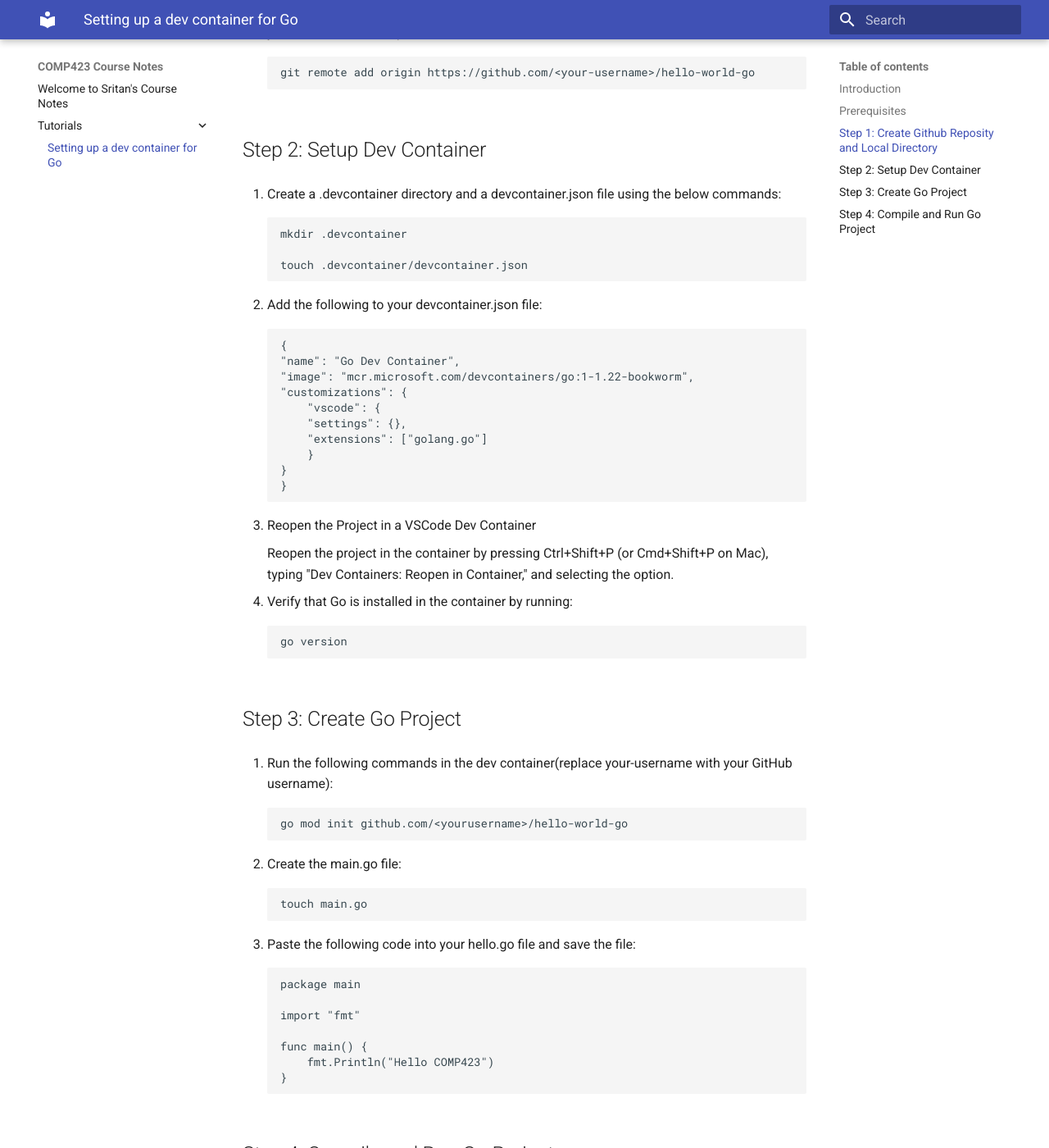
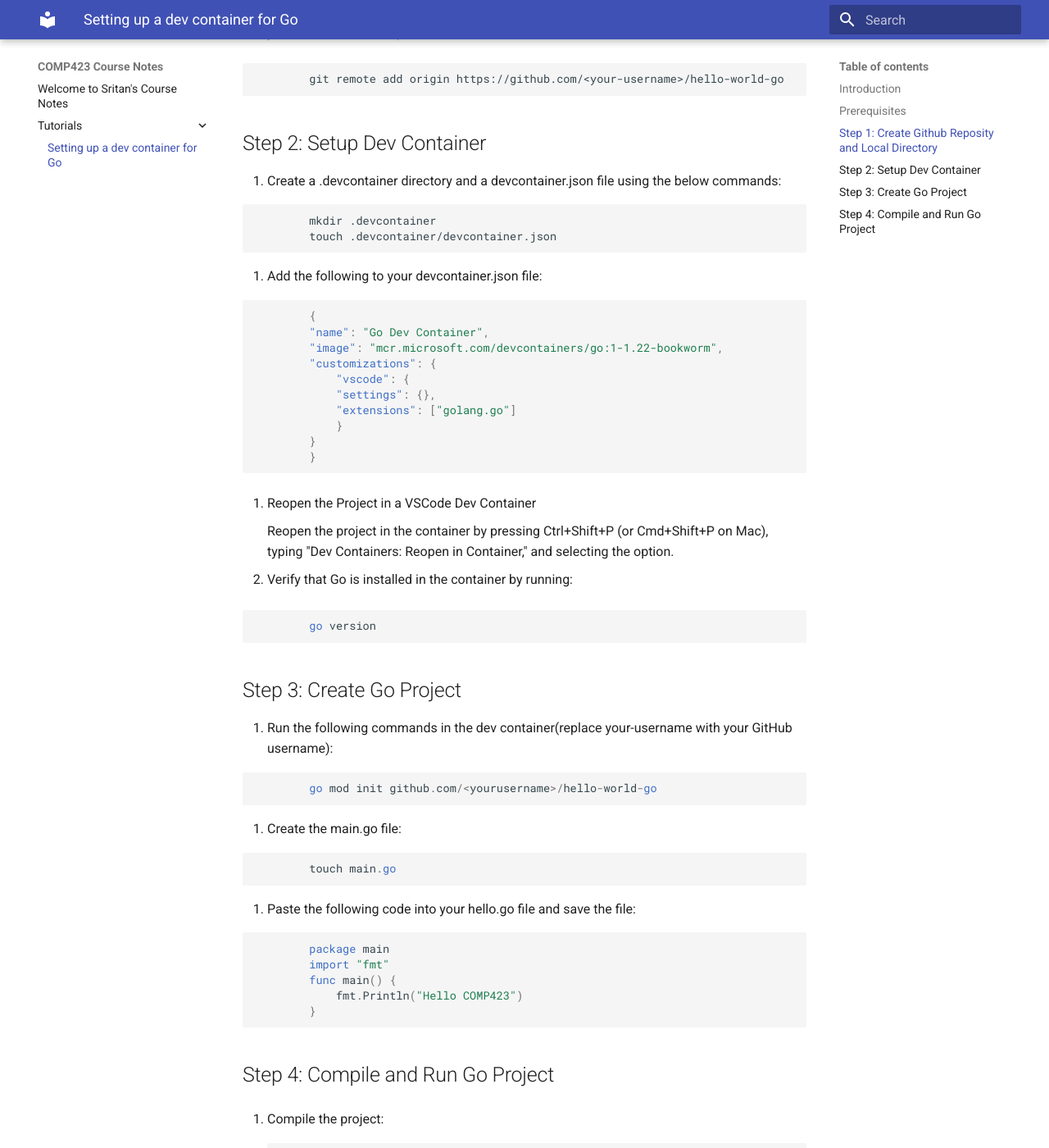
Before and after one commit to svemuru15/comp423-course-notes, an MkDocs documentation site: the page built from docs/tutorials/go-setup.md, in a window 1280 px wide and 1400 px high, scrolled down 1084 px. Shown: the whole window at 82% size. Built offline with MkDocs 1.6.1 and Material for MkDocs 9.7.7, drawn with Linux system fonts in a browser that asks for light colours; some of the changed text lies outside the part shown.

Commit message:
added mkdocs-extension

````diff
--- a/docs/tutorials/go-setup.md
+++ b/docs/tutorials/go-setup.md
@@ -19,10 +19,11 @@ Install the following softwares:
 
 1. Open terminal and run the following commands:
 
-
+```bash
         mkdir hello-world-go
         cd hello-world-go
         git init
+```
 
 2. Create your Github Repository
 
@@ -40,19 +41,22 @@ Install the following softwares:
 
     Add the Github repo using the below command in the terminal(replace your-username with your GitHub username):
 
+```bash
         git remote add origin https://github.com/<your-username>/hello-world-go
-
+```
 
 ## Step 2: Setup Dev Container
 
 1. Create a .devcontainer directory and a devcontainer.json file using the below commands:
 
+```bash
         mkdir .devcontainer
-
         touch .devcontainer/devcontainer.json
+```
 
 2. Add the following to your devcontainer.json file:
 
+```json
         {
         "name": "Go Dev Container",
         "image": "mcr.microsoft.com/devcontainers/go:1-1.22-bookworm",
@@ -63,6 +67,7 @@ Install the following softwares:
             }
         }
         }
+```
 
 3. Reopen the Project in a VSCode Dev Container
 
@@ -70,28 +75,33 @@ Install the following softwares:
 
 4. Verify that Go is installed in the container by running:
 
+```go
         go version
-
+```
 
 ## Step 3: Create Go Project
 
 1. Run the following commands in the dev container(replace your-username with your GitHub username):
 
+```go
         go mod init github.com/<yourusername>/hello-world-go
+```
 
 2. Create the main.go file:
 
+```go
         touch main.go
+```
 
 3. Paste the following code into your hello.go file and save the file:
 
+```go
         package main
-
         import "fmt"
-
         func main() {
             fmt.Println("Hello COMP423")
         }
+```
 
 ## Step 4: Compile and Run Go Project
 
````
